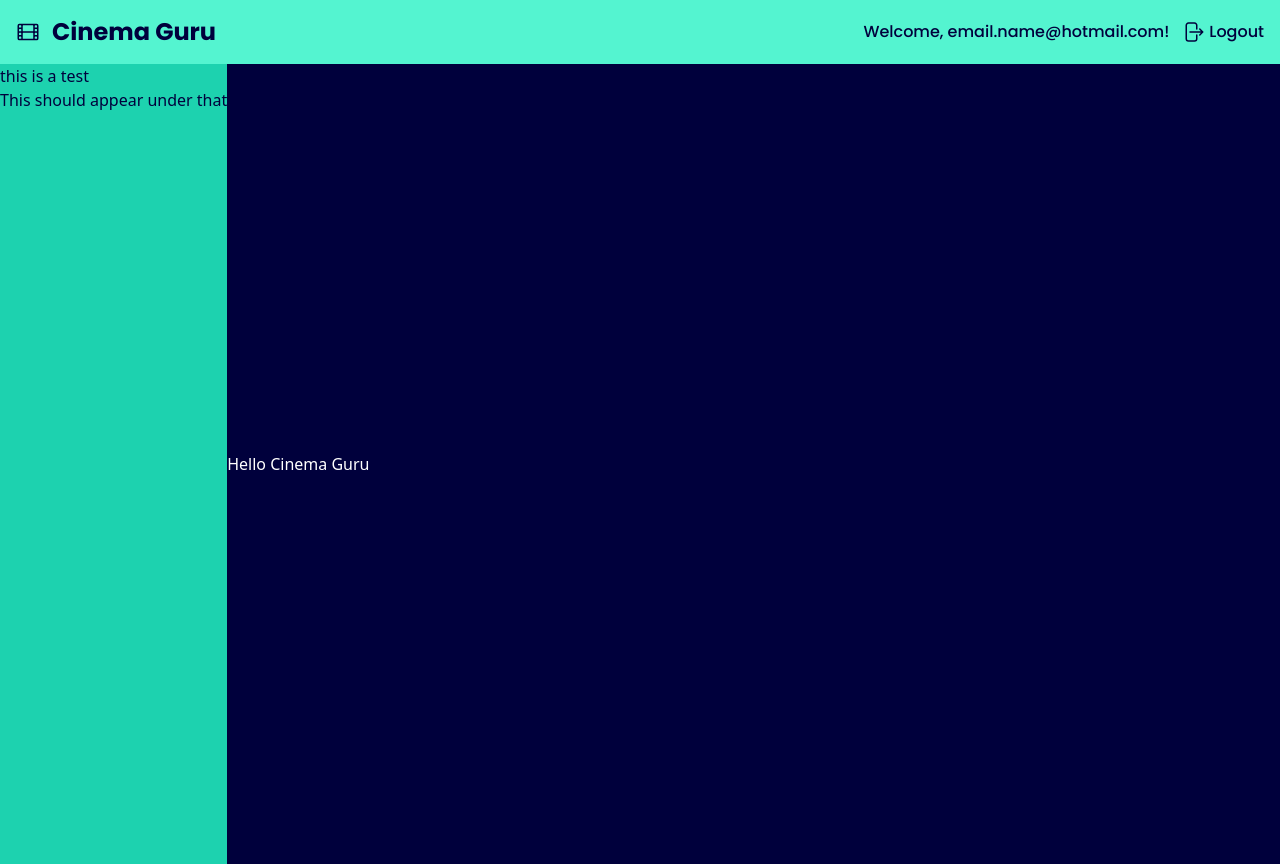
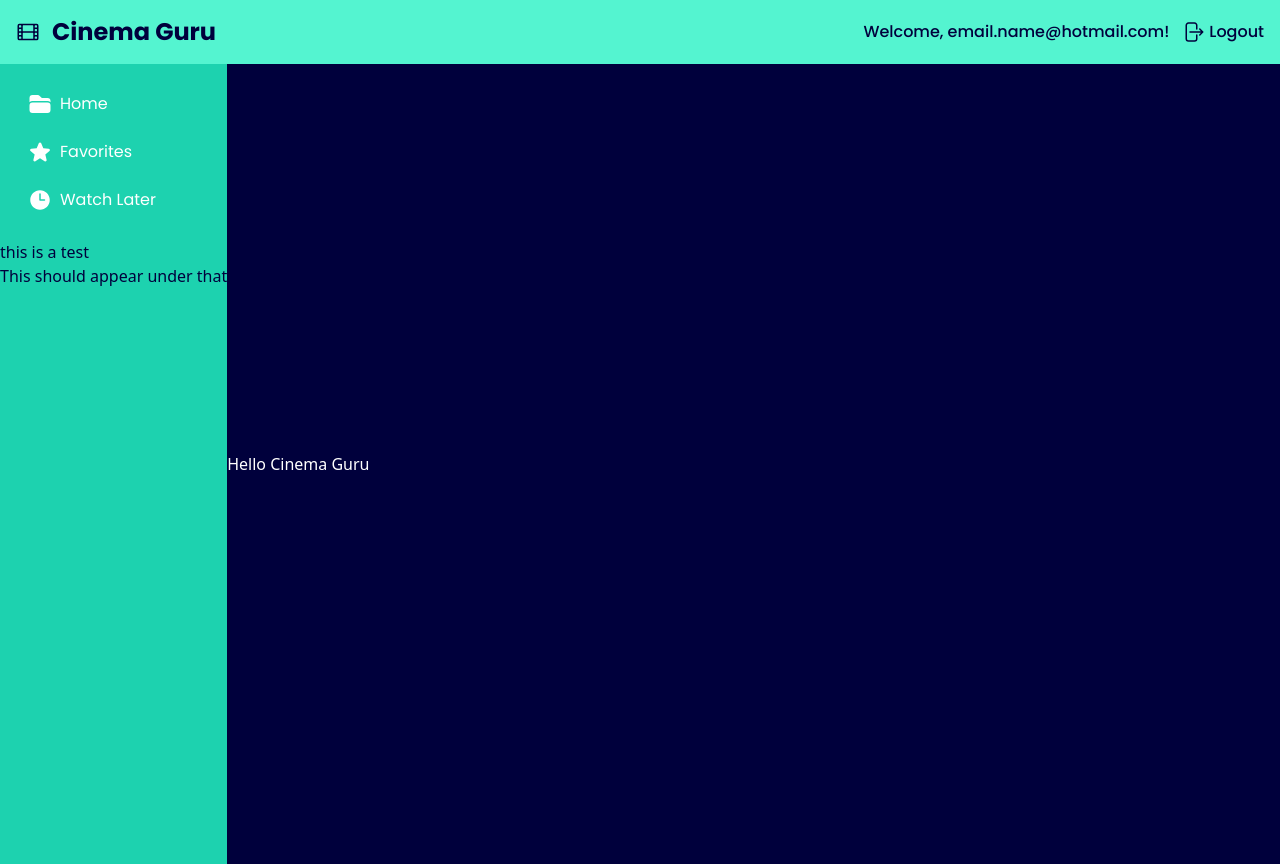
Before and after one commit to michaellgans/atlas-cinema-guru, a Next.js app: page / in a window 1280 px wide. Built offline with nearby package versions, Linux system fonts and the light colour scheme.

Commit message:
MLG - 4:50 PM - Adds Icons to SideNav and styles them

```diff
--- /dev/null
+++ b/components/ActivityFeed.tsx
@@ -0,0 +1,18 @@
+// ActivityFeed Component
+
+// Asset Imports
+
+// Script Imports
+
+// Types
+type ActivityFeedProps = {
+    prop: type;
+    prop: type;
+};
+
+// Returns a ActivityFeed Component
+export function ActivityFeed({}: ActivityFeedProps) {
+    // Define Hook
+    return (
+    );
+}
--- a/components/FolderIcon.tsx
+++ b/components/FolderIcon.tsx
@@ -1,7 +1,7 @@
-// FileIcon Component
+// FolderIcon Component
 
-// Returns a FileIcon Component
-export function FileIcon() {
+// Returns a FolderIcon Component
+export function FolderIcon() {
   // Define Hook
   return (
     <svg
--- /dev/null
+++ b/components/NavBar.tsx
@@ -0,0 +1,36 @@
+// NavBar Component
+
+// Asset Imports
+import { ClockIcon } from "./ClockIcon";
+import { FolderIcon } from "./FolderIcon";
+import { StarIcon } from "./StarIcon";
+
+// Script Imports
+
+// Types
+// type NavBarProps = {
+//     prop: type;
+//     prop: type;
+// };
+
+// Returns a NavBar Component
+export function NavBar() {
+  // Define Hook
+  return (
+    // NAV CONTAINER
+    <div className="flex flex-col p-7 font-poppins text-white">
+      <div className="flex">
+        <FolderIcon />
+        <p className="pl-2">Home</p>
+      </div>
+      <div className="flex py-6">
+        <StarIcon />
+        <p className="pl-2">Favorites</p>
+      </div>
+      <div className="flex">
+        <ClockIcon />
+        <p className="pl-2">Watch Later</p>
+      </div>
+    </div>
+  );
+}
--- a/components/SideNav.tsx
+++ b/components/SideNav.tsx
@@ -1,6 +1,7 @@
 // SideNav Component
 
 // Asset Imports
+import { NavBar } from "./NavBar";
 
 // Script Imports
 
@@ -15,6 +16,7 @@ export function SideNav() {
   // Define Hook
   return (
     <div className="w-46 bg-lumi-dark-teal text-lumi-navy">
+      <NavBar />
       <div>this is a test</div>
       <div>This should appear under that</div>
     </div>
```
